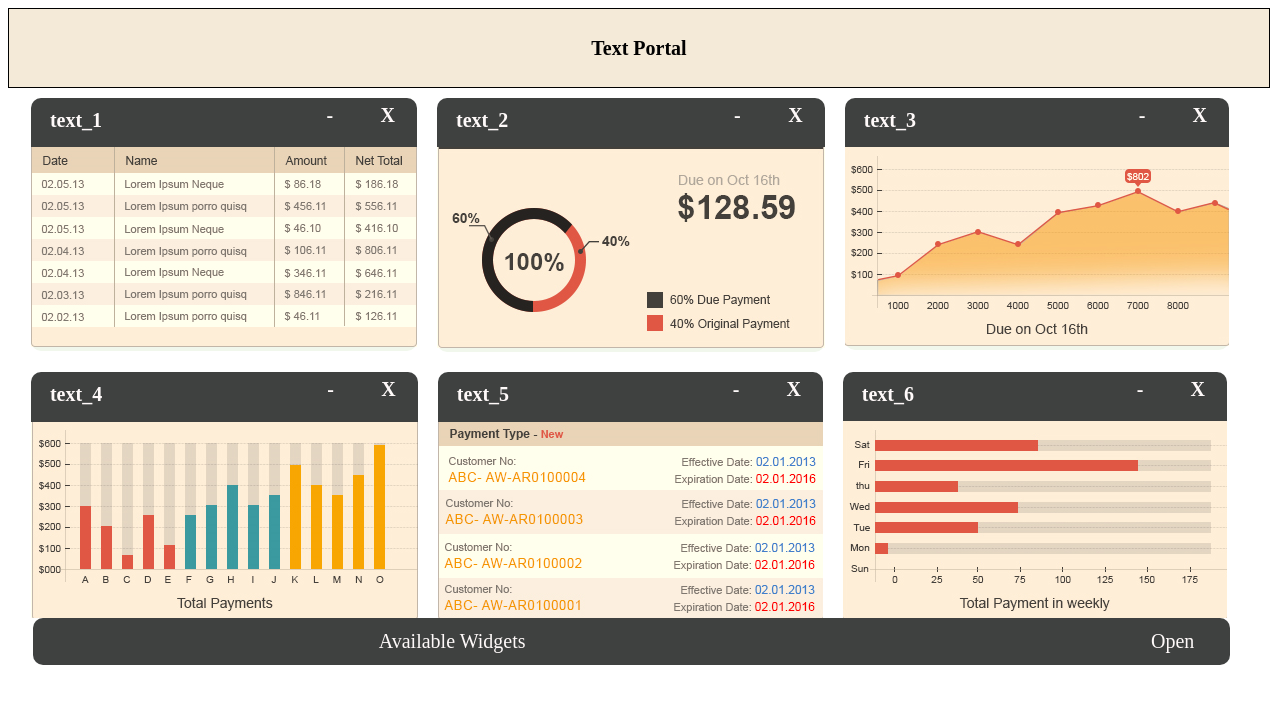
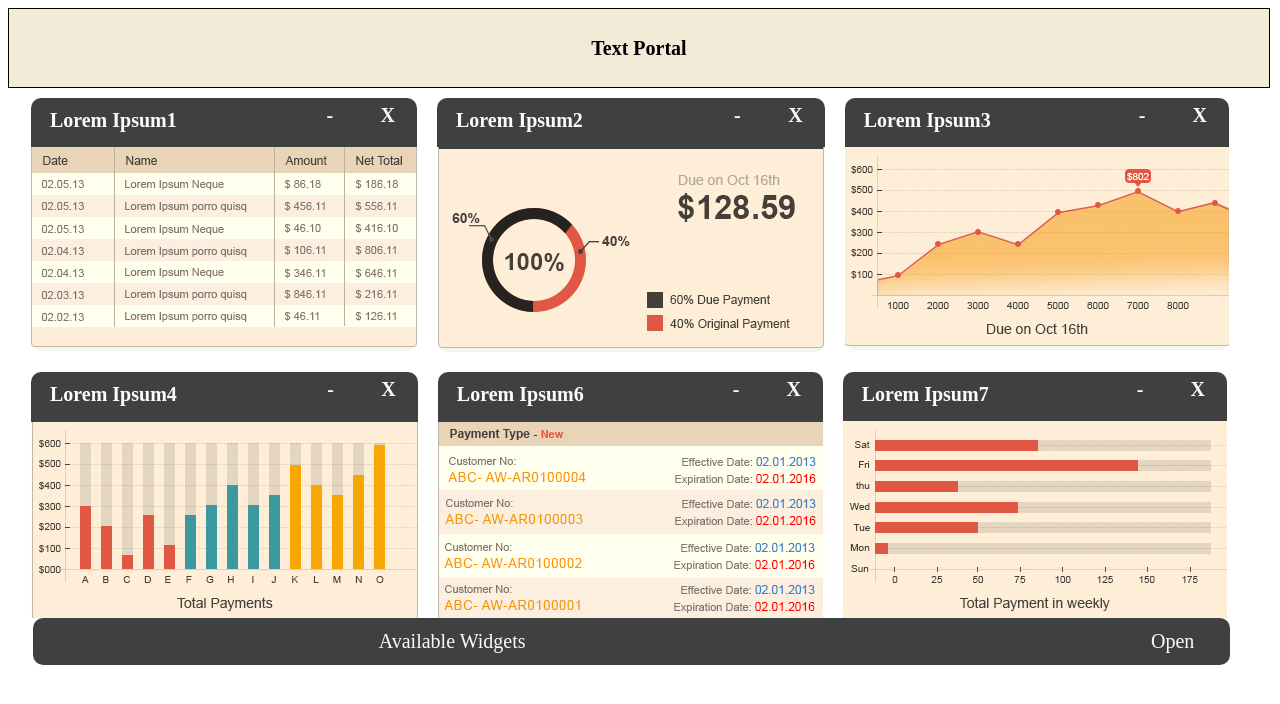
Before and after one commit to deviator206/js-widget-like-windows, a plain HTML site: page index.html in a window 1280 px wide. Drawn offline with Linux system fonts and the light colour scheme.

Commit message:
bug-fixing and config data manipulation

```diff
--- a/css/app_style.css
+++ b/css/app_style.css
@@ -85,6 +85,8 @@
 .tiles_wrapper {
 	display: table;
 	margin-left: 1%;
+	width: 100%;
+	height: 100%;
 }
 
 .footer-section1 {
--- a/js/config.js
+++ b/js/config.js
@@ -5,33 +5,33 @@
 var config = {
 	total_number_of_tiles : 10,
 	tile_contents : [{
-		label : 'text_1',
+		label : 'Lorem Ipsum1',
 		content_type : 'img',
 		content : 'img/img1.png',
 		min : 0
 	}, {
-		label : 'text_2',
+		label : 'Lorem Ipsum2',
 		content_type : 'img',
 		content : 'img/img2.png',
 		min : 0
 	}, {
-		label : 'text_3',
+		label : 'Lorem Ipsum3',
 		content_type : 'img',
 		content : 'img/img3.png',
 		min : 0
 
 	}, {
-		label : 'text_4',
+		label : 'Lorem Ipsum4',
 		content_type : 'img',
 		content : 'img/img4.png',
 		min : 0
 	}, {
-		label : 'text_5',
+		label : 'Lorem Ipsum6',
 		content_type : 'img',
 		content : 'img/img5.png',
 		min : 0
 	}, {
-		label : 'text_6',
+		label : 'Lorem Ipsum7',
 		content_type : 'img',
 		content : 'img/img6.png',
 		min : 0
@@ -47,7 +47,7 @@ var config = {
 
 	}],
 	new_widget : {
-		label : 'New',
+		label : 'New Widget',
 		img : 'img/new_widget.png'
 
 	}
```
